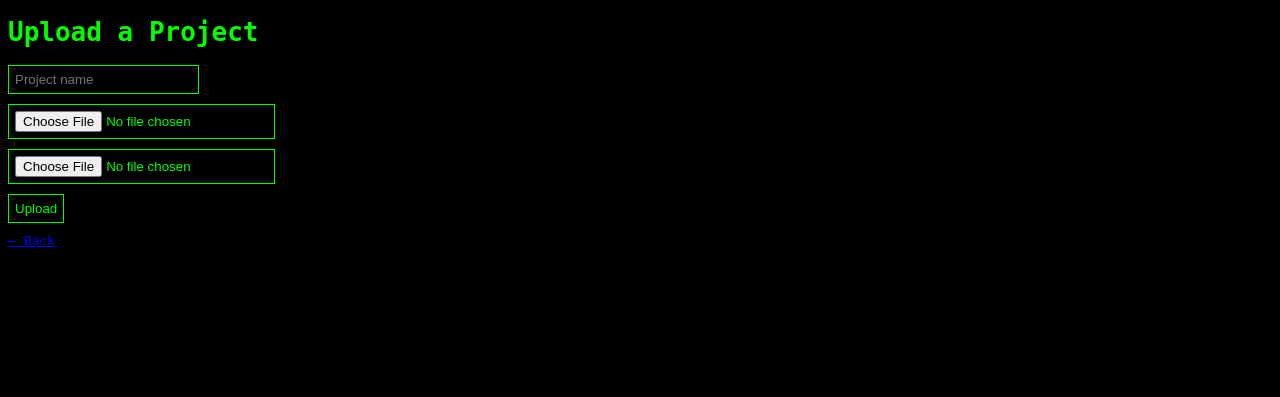
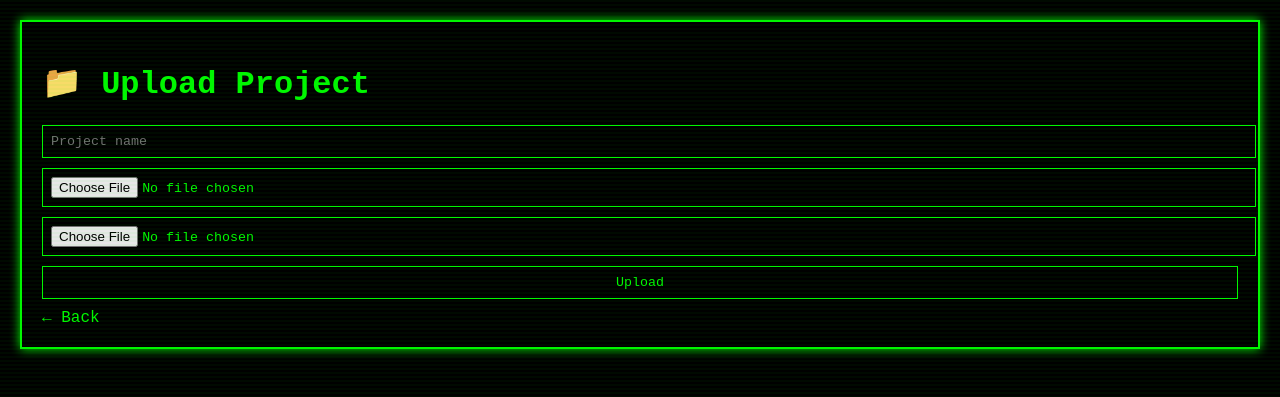
Before and after one commit to lancoder9/lanwebhoster, a Flask app: page /host in a window 1280 px wide. Shown: the top 397 px of the page. Run offline with Flask 3, Linux system fonts and the light colour scheme.

Commit message:
Update host.html

```diff
--- a/templates/host.html
+++ b/templates/host.html
@@ -1,14 +1,30 @@
 <!DOCTYPE html>
 <html>
 <head>
-    <title>Host App</title>
+    <title>Upload Project</title>
     <style>
-        body { background:black; color:#00ff00; font-family:monospace; }
-        input, button { background:#000; color:#0f0; border:1px solid #0f0; padding:6px; display:block; margin-bottom:10px; }
+        body { background: black; color: #00ff00; font-family: 'Courier New', monospace; margin: 0; padding: 20px; }
+        .scanlines::after {
+            content: ""; position: fixed; top: 0; left: 0; width: 100%; height: 100%;
+            background: repeating-linear-gradient(to bottom, rgba(0,255,0,0.04), rgba(0,255,0,0.04) 2px, transparent 2px, transparent 4px);
+            pointer-events: none; z-index: 99;
+        }
+        .terminal-box {
+            border: 2px solid #00ff00; padding: 20px; box-shadow: 0 0 10px #00ff00;
+            animation: flicker 0.2s infinite alternate;
+        }
+        input, button {
+            background: black; color: #00ff00; border: 1px solid #00ff00;
+            padding: 8px; font-family: inherit; margin-bottom: 10px; width: 100%;
+        }
+        a { color: #00ff00; text-decoration: none; }
+        a:hover { text-decoration: underline; }
+        @keyframes flicker { 0% { opacity: 1; } 100% { opacity: 0.97; } }
     </style>
 </head>
-<body>
-    <h1>Upload a Project</h1>
+<body class="scanlines">
+    <div class="terminal-box">
+        <h1>📁 Upload Project</h1>
         <form method="post" enctype="multipart/form-data">
             <input type="text" name="project" placeholder="Project name" required>
             <input type="file" name="project_file" required>
@@ -16,5 +32,6 @@
             <button type="submit">Upload</button>
         </form>
         <a href="/">← Back</a>
+    </div>
 </body>
 </html>
```
Lines whose indentation alone changed are shown as unchanged.
